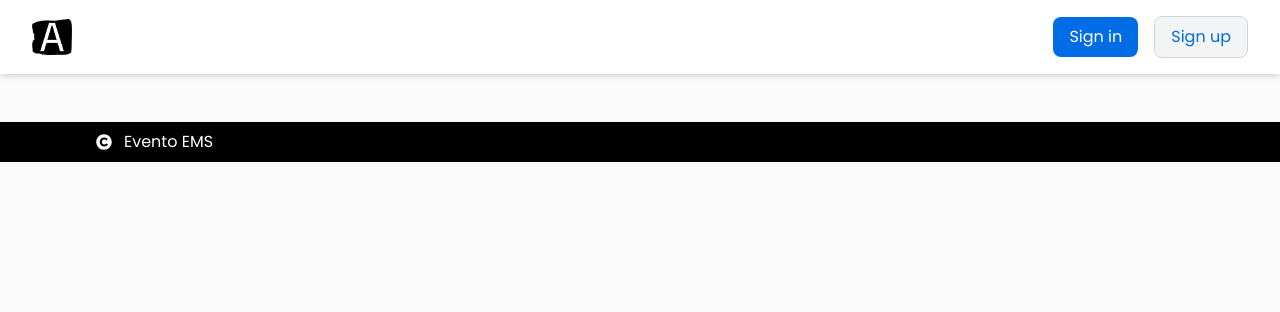
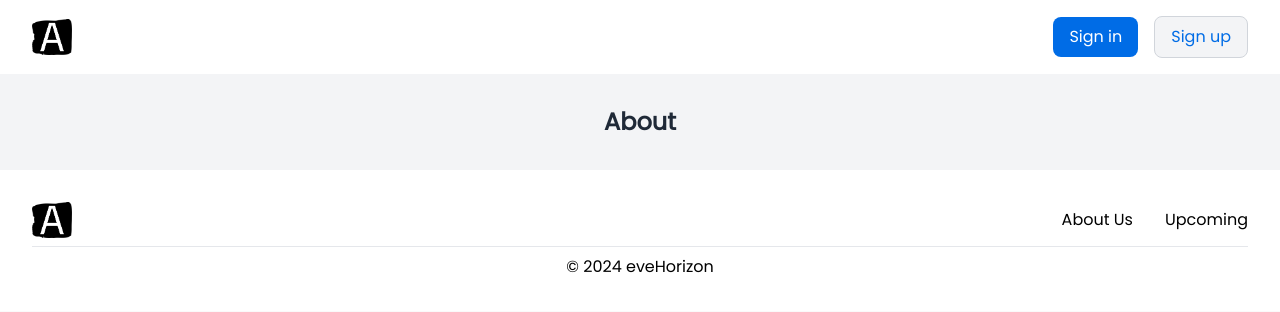
Before and after one commit to amitver01/eventHorizon, a React (Vite) app: page /about in a window 1280 px wide. Shown: the top 312 px of the page. Built offline with nearby package versions, Linux system fonts and the light colour scheme; no server answers.

Commit message:
about & upcoming added

```diff
--- a/package.json
+++ b/package.json
@@ -12,6 +12,7 @@
   "dependencies": {
     "axios": "^1.4.0",
     "date-fns": "^2.30.0",
+    "flowbite-react": "^0.10.1",
     "mongoose": "^7.4.4",
     "prettylink": "^1.1.0",
     "qr-image": "^3.2.0",
--- a/src/App.jsx
+++ b/src/App.jsx
@@ -15,6 +15,8 @@ import AddEvent from './pages/AddEvent';
 import EventPage from './pages/EventPage';
 
 import Admin from './pages/Admin' ;
+import { Upcoming } from './pages/Upcoming';
+import About from './pages/About';
 
 
 axios.defaults.baseURL = 'http://localhost:4000/';
@@ -34,6 +36,8 @@ function App() {
           <Route path='/resetpassword' element={<ResetPassword />} />
           <Route path='/event/:id' element={<EventPage />} />
           <Route path='/admin' element={<Admin/>}/>
+          <Route path='/upcoming' element={<Upcoming/>}/>
+          <Route path='/about' element={<About/>}/>
       </Routes>
       <Footer/>
     </UserContextProvider>
--- /dev/null
+++ b/src/pages/About.jsx
@@ -0,0 +1,11 @@
+import React from 'react';
+
+function About() {
+  return (
+    <div className="w-full h-full flex items-center justify-center bg-gray-100 p-8">
+      <h1 className="text-2xl font-semibold text-gray-800">About</h1>
+    </div>
+  );
+}
+
+export default About;
--- a/src/pages/Footer.jsx
+++ b/src/pages/Footer.jsx
@@ -1,14 +1,43 @@
-// import React from 'react'
-import { FaCopyright } from "react-icons/fa";
+import React from 'react';
+import { Link } from 'react-router-dom';
 
-export default function  Footer() {
+function FooterWithLogo() {
   return (
-    <div className="relative bottom-0 w-full">
-      <div className='mt-12 bottom-0 w-full bg-black h-10 flex bg-fixed items-center text-white gap-3'>
+    <footer className="w-full bg-white p-8">
+      <div className="flex flex-col md:flex-row items-center justify-center md:justify-between gap-y-6 gap-x-12 text-center">
+        {/* Logo */}
+        <Link to={'/'} className="flex items-center">
+          <img src="/logo.png" alt="Logo" className="w-26 h-9" />
+        </Link>
 
-        <FaCopyright className=" ml-24  h-5 "/>
-          Evento EMS
+        {/* Navigation Links */}
+        <ul className="flex flex-wrap items-center gap-y-2 gap-x-8">
+          <li>
+            <Link
+              to="/about"
+              className="font-normal text-blue-gray-600 transition-colors hover:text-blue-500 focus:text-blue-500"
+            >
+              About Us
+            </Link>
+          </li>
+          <li>
+            <Link
+              to="/upcoming"
+              className="font-normal text-blue-gray-600 transition-colors hover:text-blue-500 focus:text-blue-500"
+            >
+              Upcoming
+            </Link>
+          </li>
+        </ul>
       </div>
-    </div>
-  )
+      {/* Separator */}
+      <hr className="my-2 border-blue-gray-300" />
+      {/* Copyright Notice */}
+      <div className="text-center font-normal text-blue-gray-600">
+        &copy; 2024 eveHorizon
+      </div>
+    </footer>
+  );
 }
+
+export default FooterWithLogo;
--- /dev/null
+++ b/src/pages/Upcoming.jsx
@@ -0,0 +1,9 @@
+import React from 'react'
+
+export const Upcoming = () => {
+  return (
+    <div className="w-full h-full flex items-center justify-center bg-gray-100 p-8">
+    <h1 className="text-2xl font-semibold text-gray-800">Upcoming</h1>
+  </div>
+  )
+}
```
Also changed, not shown: public/hero.jpg (deleted), 1 other file (tests, documents, lock files or other folders). Lines whose indentation alone changed are shown as unchanged.
